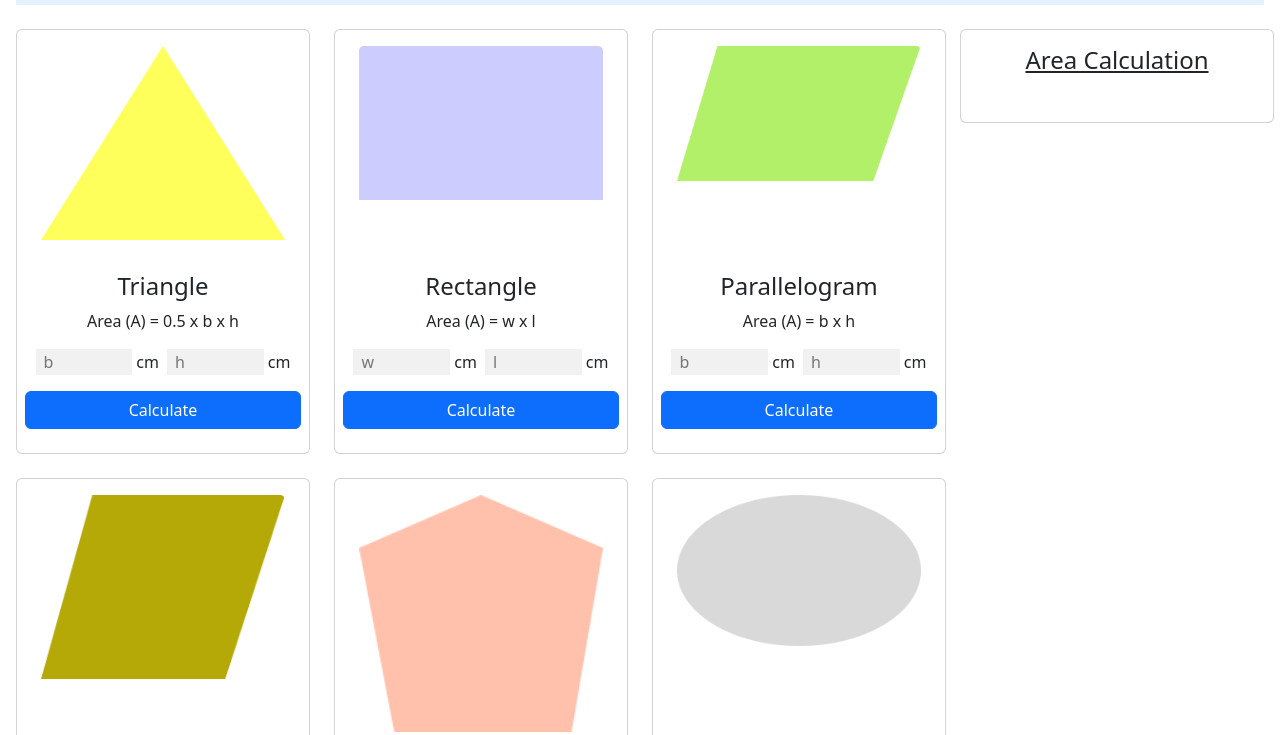
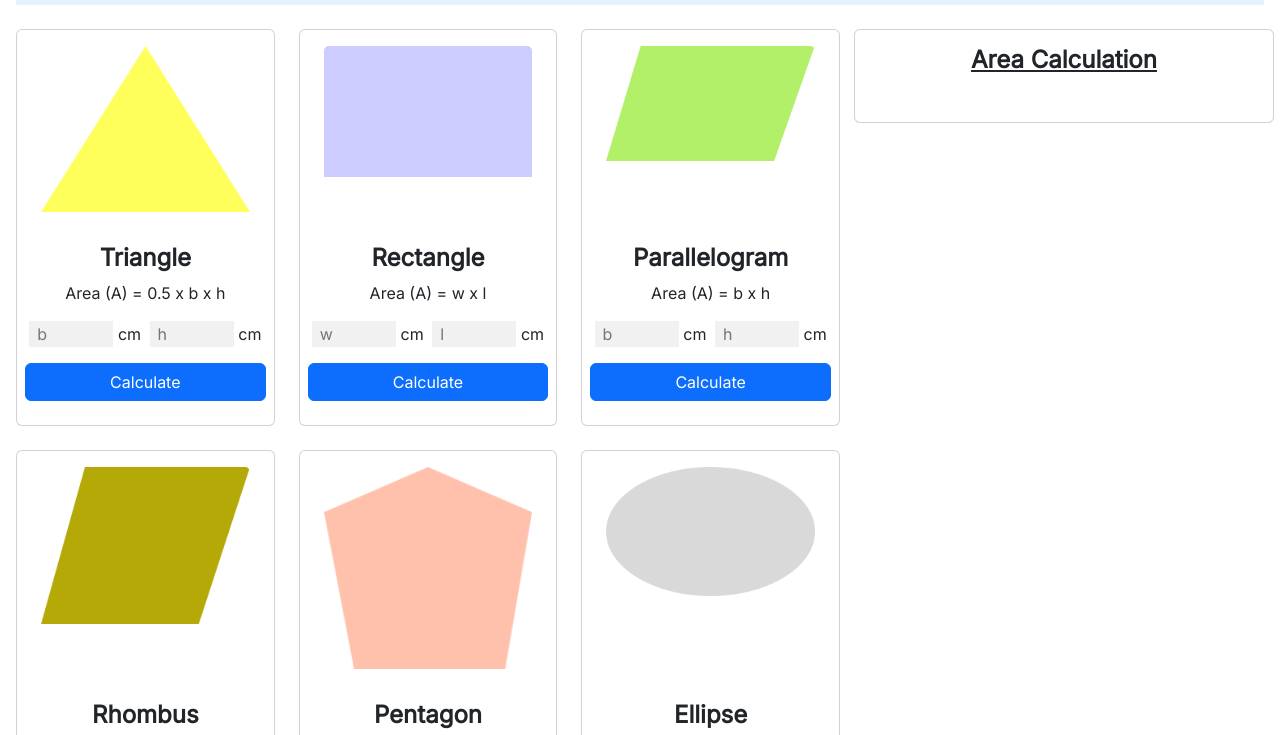
Before and after one commit to rashedrk/geometry-genius, a plain HTML site: page index.html in a window 1280 px wide. Shown: the part 133-868 px from the top of the page. Drawn offline with nearby package versions, Linux system fonts and the light colour scheme.

Commit message:
resizeing card and google fonts added

```diff
--- a/index.html
+++ b/index.html
@@ -7,6 +7,10 @@
     <title>Geometry Genius</title>
     <!-- bootstrap css link  -->
     <link href="https://cdn.jsdelivr.net/npm/bootstrap@5.2.3/dist/css/bootstrap.min.css" rel="stylesheet" integrity="sha384-rbsA2VBKQhggwzxH7pPCaAqO46MgnOM80zW1RWuH61DGLwZJEdK2Kadq2F9CUG65" crossorigin="anonymous">
+    <!-- google font link  -->
+    <link rel="preconnect" href="https://fonts.googleapis.com">
+    <link rel="preconnect" href="https://fonts.gstatic.com" crossorigin>
+    <link href="https://fonts.googleapis.com/css2?family=Inter&display=swap" rel="stylesheet">
     <!-- external css file  -->
     <link rel="stylesheet" href="./styles/style.css">
 </head>
@@ -26,7 +30,7 @@
     <main>
         <section class="mb-4">
             <div class="row">
-                <div class="col-md-9 ">
+                <div class="col-md-8 ">
                     <div class="row row-cols-1 row-cols-md-3 g-4">
                         <!-- Triangle  shape card-->
                         <div class="col">
@@ -125,7 +129,7 @@
                         </div>
                     </div>
                 </div>
-                <div class="col-md-3 gx-1">
+                <div class="col-md-4 gx-1">
                     <!-- Area calculation card  -->
                         <div class="card text-center  ">
                             <div class="card-body pb-4 px-2">
--- a/styles/style.css
+++ b/styles/style.css
@@ -1,5 +1,14 @@
+/* fonts  */
+body{
+    font-family: 'Inter', sans-serif;
+}
+/* input field inside card  */
 .input-field {
     width: 35%;
     background-color: #F1F1F1;
     border: none;
 }
+
+h4 {
+    font-weight: 700;
+}
```
